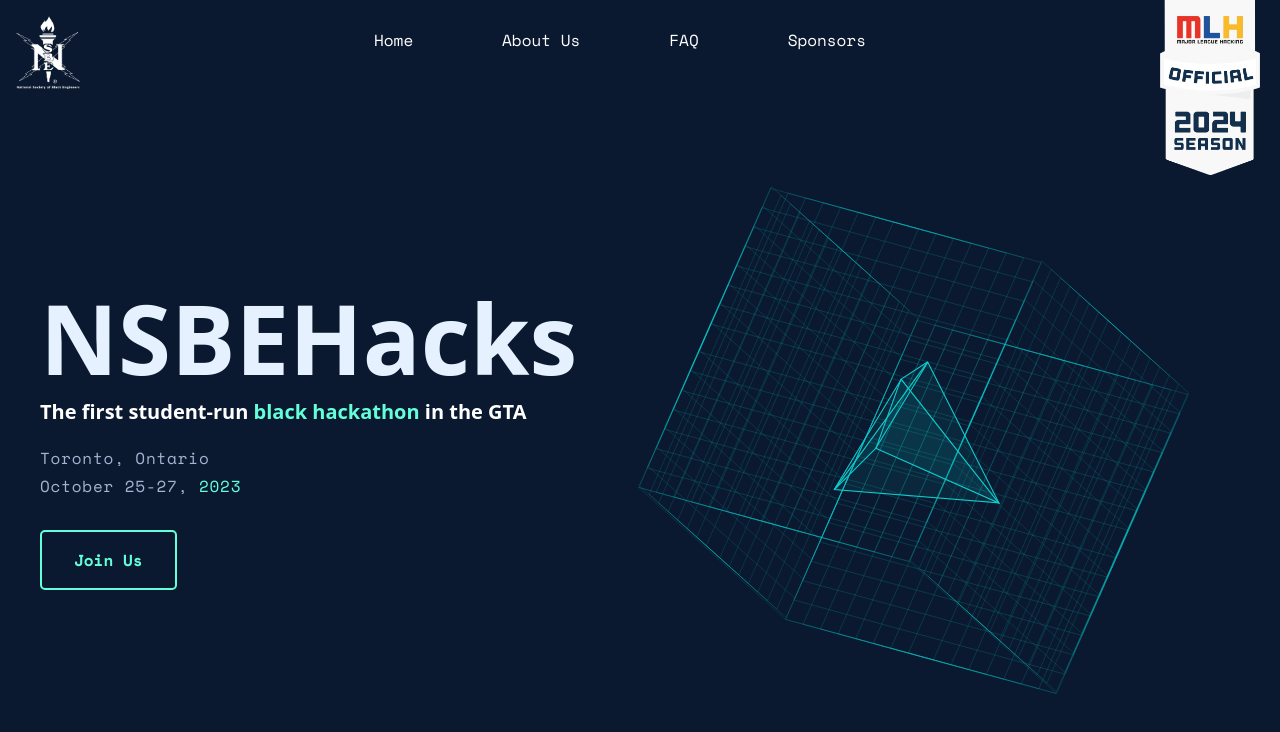
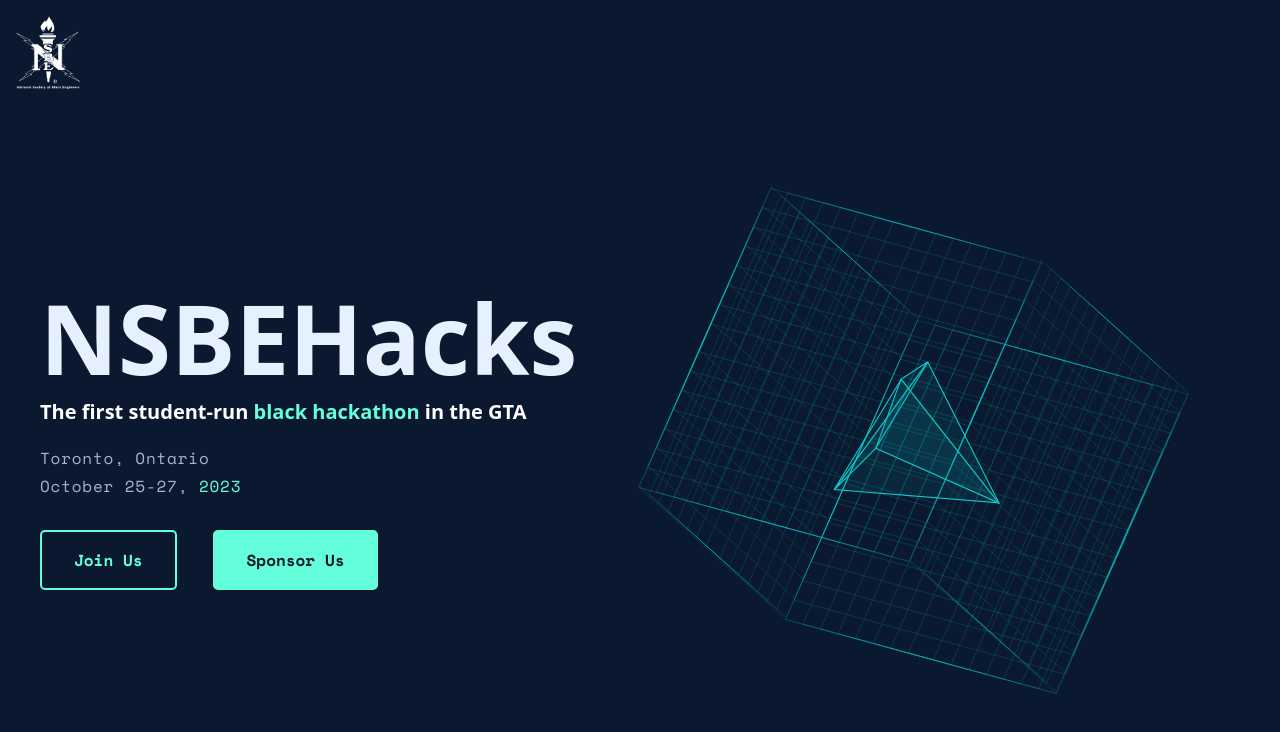
Before and after one commit to rtutz/NSBE-website, a React (Vite) app: page / in a window 1280 px wide. Shown: the top 732 px of the page. Built offline with nearby package versions, Linux system fonts and the light colour scheme.

Commit message:
Removed scrollability

```diff
--- a/src/App.css
+++ b/src/App.css
@@ -7,6 +7,9 @@
 body {
   background-color: #0A192F;
   color: white;
+
+  /* REMOVE THIS LATER ONCE ADDING OTHER PARTS */
+  overflow: hidden;
 
   /* To ensure that the homepage is the right size */
   display: flex;
--- a/src/components/Homepage.jsx
+++ b/src/components/Homepage.jsx
@@ -1,7 +1,10 @@
 import Lottie from "lottie-react";
 
 import data from '../assets/lottie_geographic_white.json';
-import ModernButton from "./ModernButton";
+import {ModernButton, ModernButtonInverted} from "./ModernButton";
+
+const googleFormToJoinUs = "https://forms.gle/h1Ms17KdGcVMfDaA9"
+const googleFormToSponsorUs = "https://forms.gle/84VPTGf7CRSLX7M66"
 
 function Homepage() {
     const style = {
@@ -21,8 +24,10 @@
                 <div className="flex flex-col mt-5 first-letter:font-sans text-palette-400 font-semibold">
                     <span className="font-thin tracking-wider">Toronto, Ontario</span>
                     <span className="font-thin tracking-wider mt-1">October 25-27, <span className="text-palette-100 font-thin tracking-wider">2023</span></span>
-                    <div className="mt-8">
-                        <ModernButton text={"Join Us"} />
+                    <div className="mt-8 flex gap-9">
+                        <ModernButton text={"Join Us"} link={googleFormToJoinUs} />
+
+                        <ModernButtonInverted text={"Sponsor Us"} link={googleFormToSponsorUs} />
                     </div>
                 </div>
             </div>
--- a/src/components/ModernButton.css
+++ b/src/components/ModernButton.css
@@ -12,10 +12,29 @@
     transition: background-color 0.3s ease, transform 0.2s ease, color 0.3s ease;
   }
 
-  .modern-button:hover {
-    background-color: #64ffda;
-    color: #fff;
+.modern-button:hover {
+  background-color: #64ffda;
+  color: black;
+  transform: translateY(-2px);
+}
+
+.modern-button-inverted {
+  display: inline-block;
+  padding: 1rem 2rem;
+  font-size: 16px;
+  background-color: #64ffda; /* Black background color */
+  border: 2px solid #64ffda; /* Black border to match background */
+  color: #0a192f; /* Blue text color */
+  border-radius: 5px;
+  cursor: pointer;
+  transition: background-color 0.3s ease, transform 0.2s ease, color 0.3s ease;
+}
+
+.modern-button-inverted:hover {
+    /* background-color: transparent;
+    color: #64ffda;  */
     transform: translateY(-2px);
-  }
+}
+
 
   /* Add any additional styles you need here */
--- a/src/components/ModernButton.jsx
+++ b/src/components/ModernButton.jsx
@@ -1,11 +1,25 @@
 import PropTypes from 'prop-types';
 import './ModernButton.css'; // Import the CSS file for styling
 
-const ModernButton = ({ text }) => {
+// eslint-disable-next-line react/prop-types
+const ModernButton = ({ text, link }) => {
   return (
-    <button className="modern-button">
-      {text}
-    </button>
+    <a href={link} target="_blank" rel="noreferrer">
+      <button className="modern-button">
+        {text}
+      </button>
+    </a>
+  );
+};
+
+// eslint-disable-next-line react/prop-types
+const ModernButtonInverted = ({ text, link }) => {
+  return (
+    <a href={link} target="_blank" rel="noreferrer">
+      <button className="modern-button-inverted">
+        {text}
+      </button>
+    </a>
   );
 };
 
@@ -13,4 +27,4 @@
   text: PropTypes.string.isRequired,
 };
 
-export default ModernButton;
+export {ModernButtonInverted, ModernButton };
--- a/src/components/NavBar.jsx
+++ b/src/components/NavBar.jsx
@@ -8,7 +8,7 @@
       <div  className='logo'>
         <img src={logo} alt="" className='logo-img'/>
       </div>
-      <div className='optionsNavigation'>
+      <div className='optionsNavigation text-palette-800'>
         <Link to="#homepage">
           Home
         </Link>
@@ -23,7 +23,7 @@
         </Link>
       </div>
       <div className='MLHLogoAndApply flex'>
-        <div id="mlhLogo" className='mr-5'>
+        <div id="mlhLogo" className='mr-5 hidden'>
           <img src={mlhLogo} alt="" className='logo-img' id='mlh-logo-img' />
         </div>
 
```
